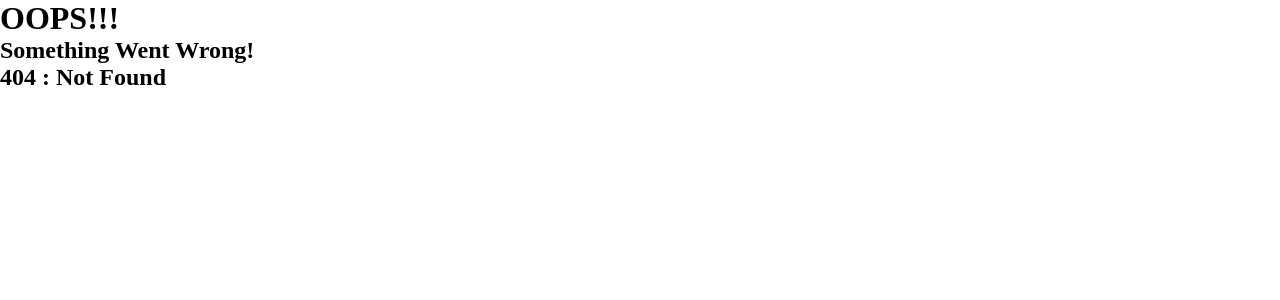
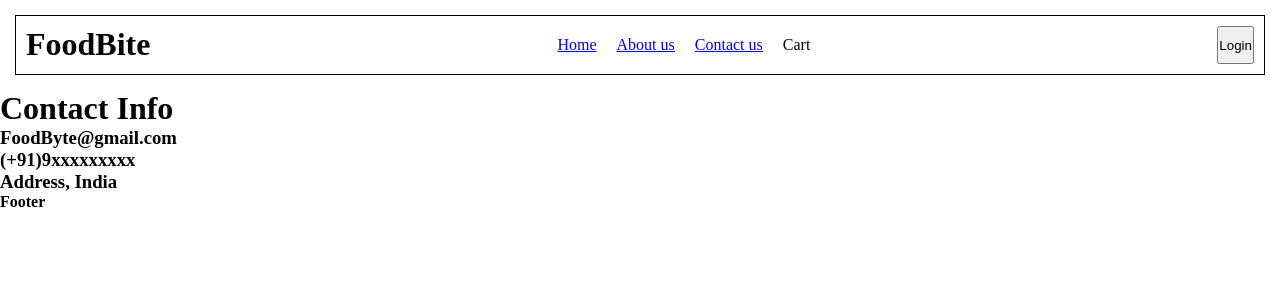
Before and after one commit to Coderner/React, a React (Vite) app: page /contact in a window 1280 px wide. Before the commit this address had no page. Shown: the top 300 px of the page. Built offline with nearby package versions, Linux system fonts and the light colour scheme.

Commit message:
Links, nested Routing using Outlet

```diff
--- a/src/App.js
+++ b/src/App.js
@@ -4,14 +4,17 @@ import Header from "./components/Header";
 import Body from "./components/Body";
 import Footer from "./components/Footer";
 import About from "./components/About";
+import Contact from "./components/Contact";
 import Error from "./components/Error";
 import { createBrowserRouter, RouterProvider} from "react-router-dom";
+import { Outlet } from "react-router-dom";
+import { Children } from "react";
 
 let AppLayout = () => {
   return(
     <>
         <Header/>
-        <Body/>
+        <Outlet/>
         <Footer/>
     </>
   );
@@ -21,11 +24,17 @@ const appRouter = createBrowserRouter([
   {
     path:"/",
     element: <AppLayout/>,
-    errorElement: <Error/>
-  },
-  {
-    path:"/about",
-    element: <About/>
+    errorElement: <Error/>,
+    children: [{
+      path:"/",
+      element: <Body/>
+    },{
+      path:"/about",
+      element: <About/>
+    },{
+      path:"/contact",
+      element: <Contact/>
+    }]
   }
 ])
 let root = ReactDOM.createRoot(document.getElementById("root"));
--- /dev/null
+++ b/src/components/Contact.js
@@ -0,0 +1,12 @@
+const Contact = () =>{
+    return(
+        <>
+           <h1> Contact Info</h1>
+           <h3> FoodByte@gmail.com</h3>
+           <h3> (+91)9xxxxxxxxx</h3>
+           <h3> Address, India</h3>
+        </>
+    )
+}
+
+export default Contact;
--- a/src/components/Header.js
+++ b/src/components/Header.js
@@ -1,4 +1,5 @@
 import { useState } from "react";
+import {Link} from "react-router-dom";
 
 const Title = () => (
     <a href="/" className="logo">
@@ -14,9 +15,9 @@ const Header = () => {
         <Title/>
         <div className="nav-items">
           <ul>
-            <li>Home</li>
-            <li>About us</li>
-            <li>Contact us</li>
+            <li><Link to="/">Home</Link></li>
+            <li><Link to="/about">About us</Link></li>
+            <li><Link to="/contact">Contact us</Link></li>
             <li>Cart</li>
           </ul>
         </div>
```
